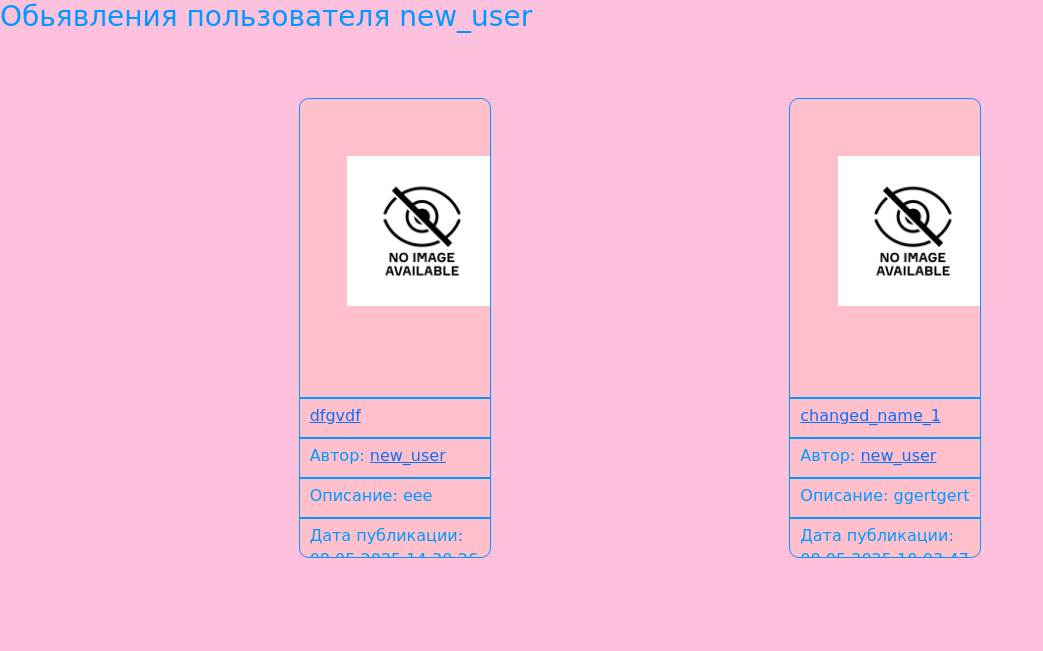
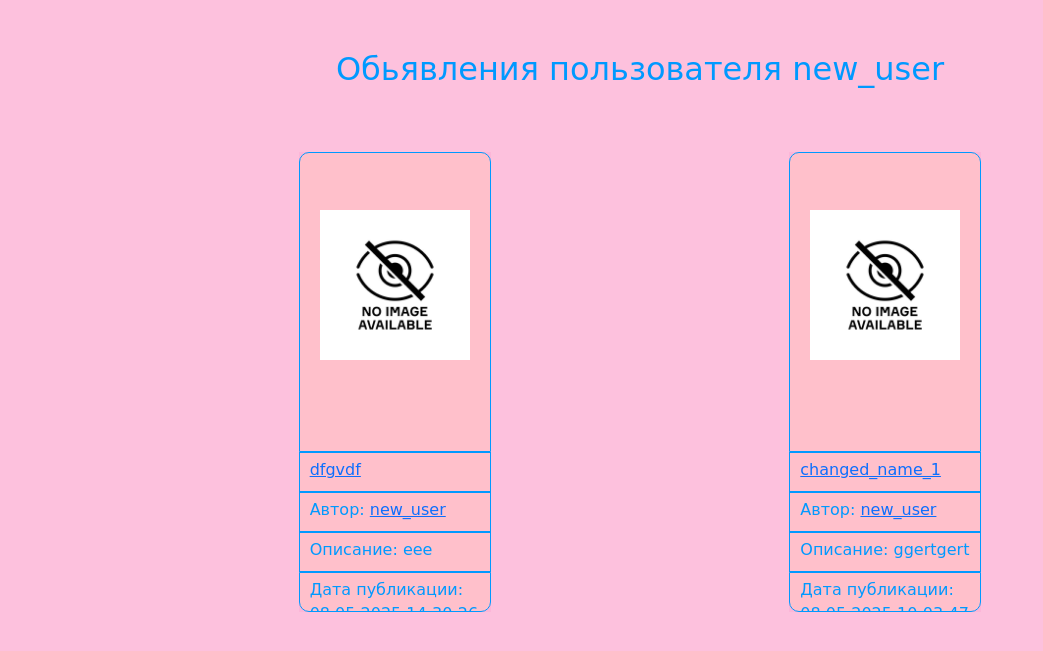
Before and after one commit to Elmersperry/samplesite, a Django app: page /bboard/bb/user/3/ in a window 1280 px wide. Shown: the part 117-768 px from the top of the page, without its empty margins (0-1043 px from the left). Run offline with Django 5.2, Linux system fonts and the light colour scheme; data comes from the database, SQL or seed files in the repository; both versions use the stored data as it was after the commit.

Commit message:
pink-commit

```diff
--- a/bboard/templates/bboard/index.html
+++ b/bboard/templates/bboard/index.html
@@ -38,9 +38,9 @@
         {% for bb in page_obj %}
                 <ul class="individual-container">
                     {% if bb.image %}
-                    <li class="bb-image"><div class="image-positioning"><img src="{{ bb.image.url }}" width="150px" height="150px"></div></li>
+                    <li class="bb-image"><div class="image-positioning"><img src="{{ bb.image.url }}"></div></li>
                     {% else %}
-                    <li class="bb-image"><div class="image-positioning"><img src="{% static 'img/no_image.jpg' %}" width="150px" height="150px"></div></li>
+                    <li class="bb-image"><div class="image-positioning"><img src="{% static 'img/no_image.jpg' %}"></div></li>
                     {% endif %}
                     <li class="bb-title"><a href="{% url 'bboard:read_bb' pk=bb.pk %}">{{ bb.title }}</a></li>
                     <li class="bb-author">Автор: <a href="{% url 'bboard:user_bbs' user_id=bb.author.pk %}">{{ bb.author }}</a></li>
--- a/bboard/templates/bboard/user_bbs.html
+++ b/bboard/templates/bboard/user_bbs.html
@@ -22,9 +22,9 @@
 </header>
 
 {% if user == request.user %}
-    <h3>Мои объявления</h3>
+    <h2 class="declaration-user-info">Мои объявления</h2>
 {% else %}
-    <h3>Обьявления пользователя {{ user.username }}</h3>
+    <h2 class="declaration-user-info">Обьявления пользователя {{ user.username }}</h2>
 {% endif %}
 
 <div class="all-postings">
--- a/bboard/templates/bboard/user_info.html
+++ b/bboard/templates/bboard/user_info.html
@@ -31,9 +31,9 @@
 </div>
 <!-- Посты пользователя -->
 {% if user == request.user %}
-    <h3>Мои объявления</h3>
+    <h2 class="declaration-user-info">Мои объявления</h2>
 {% else %}
-    <h3>Обьявления пользователя {{ user.username }}</h3>
+    <h2 class="declaration-user-info">Обьявления пользователя {{ user.username }}</h2>
 {% endif %}
 
 <div class="all-postings">
--- a/bboard/views.py
+++ b/bboard/views.py
@@ -12,7 +12,7 @@ from django.contrib.auth.models import User
 def index(request):
     bbs = Bb.objects.all().order_by('-published')
     count_bbs = Bb.objects.count()
-    per_page = 3
+    per_page = 5
     paginator = Paginator(bbs, per_page)
     page_number = request.GET.get('page')
     page_obj = paginator.get_page(page_number)
--- a/static/css/styles_1.css
+++ b/static/css/styles_1.css
@@ -51,6 +51,11 @@ footer {
     color: var(--text-color);
 }
 
+img {
+    width: 150px;
+    height: 150px;
+}
+
 .nav-container {
     border: 1px solid var(--border-color);
     box-sizing: border-box;
@@ -100,10 +105,6 @@ footer {
 }
 
 .individual-container {
-    /*
-    border: 1px solid var(--border-color);
-    border-radius: 10px;
-    */
     background-color: var(--main_bg);
     color: var(--text-color);
     text-align: left;
@@ -112,16 +113,7 @@ footer {
     width: 15%;
     padding: 0px;
 }
-/*
-.individual-container li {
-    border: 1px solid var(--border-color);
-    box-sizing: border-box;
-    background-color: var(--inside-color);
-    border-radius: 10px;
-    padding: 0px;
-    margin: 5px;
-}
-*/
+
 .bb-image {
     overflow: hidden;
     border: 1px solid var(--border-color);
@@ -131,6 +123,8 @@ footer {
     padding: 0px;
     margin: 0px;
     height: 300px;
+    display: flex;
+    justify-content: center;
 }
 
 .image-positioning {
@@ -310,3 +304,8 @@ footer {
     margin: 5px;
     color: var(--text-color);
 }
+
+.declaration-user-info {
+    text-align: center;
+    margin-top: 50px;
+}
```
Also changed, not shown: db.sqlite3, media/postings/29_08_2024_2_Mlv4LoE.PNG (added).
